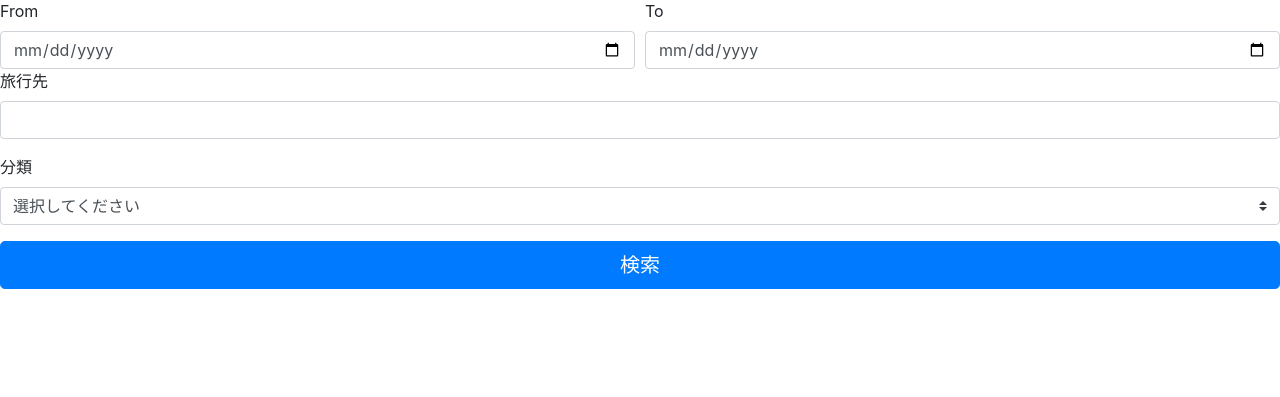
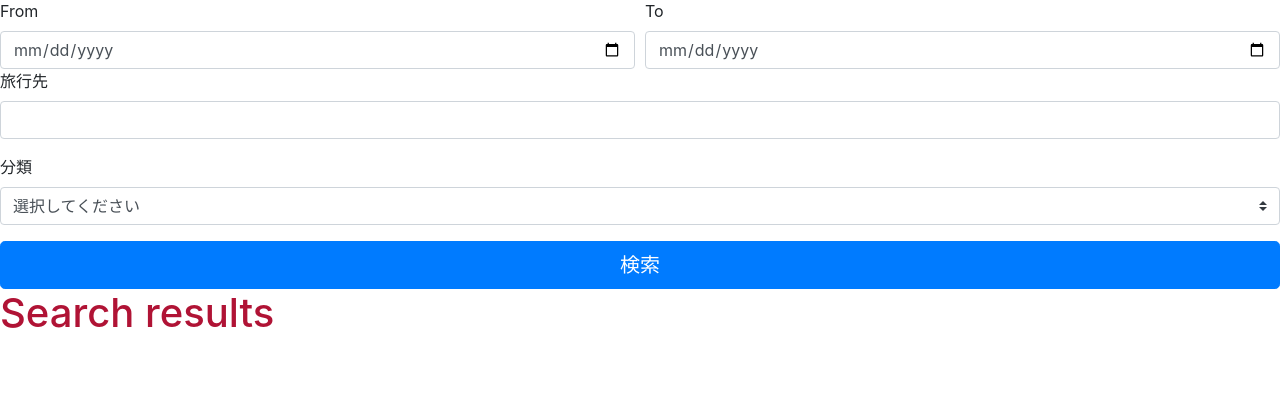
Before and after one commit to mitty1293/travel_map, a Flask app: page /search in a window 1280 px wide. Shown: the part 113-510 px from the top of the page. Run offline with Flask 2, Linux system fonts and the light colour scheme; some libraries are stand-ins or nearby versions.

Commit message:
検索画面のレイアウト修正

```diff
--- a/travel_map/app/templates/search.html
+++ b/travel_map/app/templates/search.html
@@ -30,4 +30,5 @@
     </div>
     <button class="btn btn-primary btn-lg btn-block" type="submit">検索</button>
 </form>
+<h1>Search results</h1>
 {% endblock %}
```
